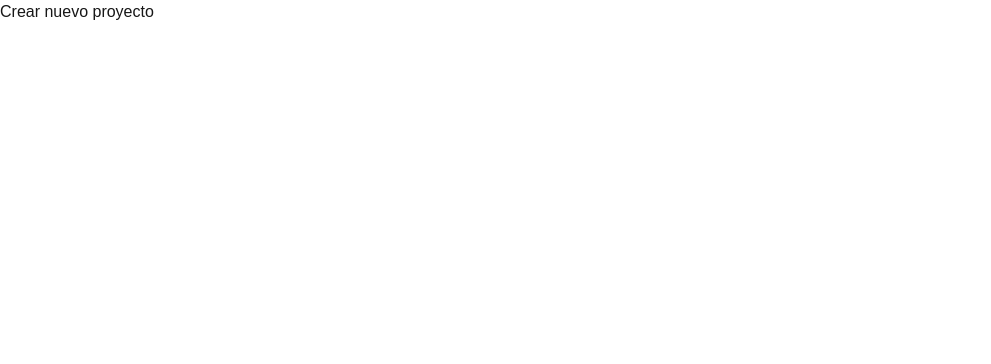
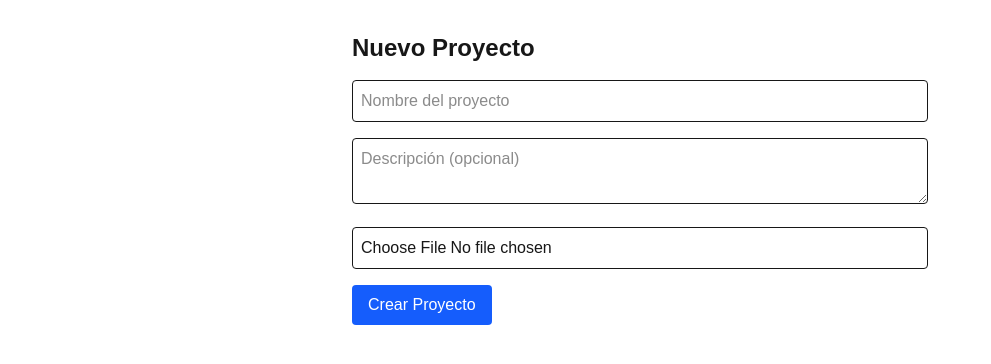
Before and after one commit to SantiTJ/klip-mini, a Next.js app: page /nuevo in a window 1280 px wide. Shown: the top 364 px of the page, without its empty margins (0-991 px from the left). Built offline with nearby package versions, Linux system fonts and the light colour scheme; no server answers; sample sign-in values are in the browser's storage.

Commit message:
feat: mostrar proyectos del usuario autenticado en la ruta /proyectos

```diff
--- /dev/null
+++ b/app/api/upload/route.ts
@@ -0,0 +1,39 @@
+import { NextResponse } from 'next/server';
+import { v4 as uuidv4 } from 'uuid';
+import { getStorage, ref, uploadBytes, getDownloadURL } from 'firebase/storage';
+import { initializeApp } from 'firebase/app';
+
+// Configuración de Firebase
+const firebaseConfig = {
+  apiKey: process.env.FIREBASE_API_KEY!,
+  authDomain: process.env.FIREBASE_AUTH_DOMAIN!,
+  projectId: process.env.FIREBASE_PROJECT_ID!,
+  storageBucket: process.env.FIREBASE_STORAGE_BUCKET!,
+  messagingSenderId: process.env.FIREBASE_MESSAGING_SENDER_ID!,
+  appId: process.env.FIREBASE_APP_ID!,
+};
+
+// Inicializa Firebase
+const firebaseApp = initializeApp(firebaseConfig);
+const storage = getStorage(firebaseApp);
+
+// Ruta POST para subir archivos
+export async function POST(req: Request) {
+  const formData = await req.formData();
+  const file = formData.get('file') as File;
+
+  if (!file) {
+    return NextResponse.json({ error: 'No se recibió archivo' }, { status: 400 });
+  }
+
+  const bytes = await file.arrayBuffer();
+  const buffer = Buffer.from(bytes);
+
+  const nombreUnico = `uploads/${uuidv4()}-${file.name}`;
+  const storageRef = ref(storage, nombreUnico);
+
+  await uploadBytes(storageRef, buffer);
+  const url = await getDownloadURL(storageRef);
+
+  return NextResponse.json({ url });
+}
--- a/app/dashboard/page.tsx
+++ b/app/dashboard/page.tsx
@@ -10,7 +10,7 @@ export default function DashboardPage() {
     <ProtectedRoute>
       <div>
         <h1>Bienvenido al Dashboard</h1>
-        <p>Usuario autenticado: <strong>{user}</strong></p>
+        <p>Bienvenido, {user?.email}</p>
         <button onClick={logout}>Cerrar sesión</button>
       </div>
     </ProtectedRoute>
--- a/app/login/page.tsx
+++ b/app/login/page.tsx
@@ -2,36 +2,41 @@
 
 import { useState } from 'react';
 import { useRouter } from 'next/navigation';
-import { signInWithEmailAndPassword } from '@/lib/auth';
-import { useAuth } from '@/context/AuthContext';
+import { signInWithEmailAndPassword } from 'firebase/auth';
+import { auth } from '@/lib/firebase';
 
 export default function LoginPage() {
   const [email, setEmail] = useState('');
   const [password, setPassword] = useState('');
   const [error, setError] = useState('');
   const router = useRouter();
-  const { login } = useAuth(); // Contexto
 
-  const handleLogin = async () => {
+  const handleLogin = async (e: React.FormEvent) => {
+    e.preventDefault();
+    setError('');
+
     try {
-      await signInWithEmailAndPassword(email, password);
-      login(email); // Guardamos el email en el contexto
-      router.push('/dashboard');
-    } catch (err: any) {
-      setError(err.message);
+      await signInWithEmailAndPassword(auth, email, password);
+      router.push('/dashboard'); // o '/proyectos' si prefieres
+    } catch (err) {
+      setError('Error al iniciar sesión');
+      console.error(err);
     }
   };
 
   return (
-    <div>
-      <h1>Iniciar sesión</h1>
-      {error && <p style={{ color: 'red' }}>{error}</p>}
+    <div className="max-w-sm mx-auto py-8">
+      <h1 className="text-2xl font-bold mb-4">Iniciar sesión</h1>
 
+      {error && <p className="text-red-500 mb-2">{error}</p>}
+
+      <form onSubmit={handleLogin} className="space-y-4">
         <input
           type="email"
-        placeholder="Correo"
+          placeholder="Correo electrónico"
           value={email}
           onChange={(e) => setEmail(e.target.value)}
+          className="w-full p-2 border rounded"
         />
 
         <input
@@ -39,9 +44,16 @@ export default function LoginPage() {
           placeholder="Contraseña"
           value={password}
           onChange={(e) => setPassword(e.target.value)}
+          className="w-full p-2 border rounded"
         />
 
-      <button onClick={handleLogin}>Iniciar sesión</button>
+        <button
+          type="submit"
+          className="px-4 py-2 bg-blue-600 text-white rounded hover:bg-blue-700"
+        >
+          Iniciar sesión
+        </button>
+      </form>
     </div>
   );
 }
--- /dev/null
+++ b/app/nuevo/NuevoProyectoPage.tsx
@@ -0,0 +1,86 @@
+  'use client';
+
+  import { useState } from 'react';
+  import { useRouter } from 'next/navigation';
+  import { useAuth } from '@/context/AuthContext';
+  import { createProject } from '@/lib/project';
+
+  export default function NuevoProyectoPage() {
+    const router = useRouter();
+    const { user } = useAuth();
+
+    const [nombre, setNombre] = useState('');
+    const [descripcion, setDescripcion] = useState('');
+    const [archivo, setArchivo] = useState<File | null>(null);
+    const [error, setError] = useState('');
+
+    const handleSubmit = async (e: React.FormEvent) => {
+      e.preventDefault();
+      setError('');
+
+      if (!user) {
+        setError('No hay usuario autenticado.');
+        return;
+      }
+
+      if (!nombre || !archivo) {
+        setError('El nombre y el archivo son obligatorios.');
+        return;
+      }
+
+      try {
+        await createProject(user, {
+          nombre,
+          descripcion,
+          archivo,
+        });
+
+        router.push('/proyectos');
+      } catch (err) {
+        console.error(err);
+        setError('Error al crear el proyecto.');
+      }
+    };
+
+    return (
+      <div className="max-w-xl mx-auto py-8">
+        <h1 className="text-2xl font-bold mb-4">Nuevo Proyecto</h1>
+
+        {error && <p className="text-red-500 mb-2">{error}</p>}
+
+        <form onSubmit={handleSubmit} className="space-y-4">
+          <input
+            type="text"
+            placeholder="Nombre del proyecto"
+            value={nombre}
+            onChange={(e) => setNombre(e.target.value)}
+            className="w-full p-2 border rounded"
+          />
+
+          <textarea
+            placeholder="Descripción (opcional)"
+            value={descripcion}
+            onChange={(e) => setDescripcion(e.target.value)}
+            className="w-full p-2 border rounded"
+          />
+
+          <input
+            type="file"
+            onChange={(e) => {
+              if (e.target.files?.[0]) {
+                setArchivo(e.target.files[0]);
+              }
+            }}
+            className="w-full p-2 border rounded"
+          />
+
+          <button
+            type="submit"
+            className="px-4 py-2 bg-blue-600 text-white rounded hover:bg-blue-700"
+          >
+            Crear Proyecto
+          </button>
+        </form>
+      </div>
+    );
+  }
--- a/app/nuevo/page.tsx
+++ b/app/nuevo/page.tsx
@@ -1,3 +1,10 @@
-export default function NuevoProyectoPage() {
-  return <h1>Crear nuevo proyecto</h1>;
+import ProtectedRoute from '@/components/ProtectedRoute';
+import NuevoProyectoPage from './NuevoProyectoPage';
+
+export default function NuevoPage() {
+  return (
+    <ProtectedRoute>
+      <NuevoProyectoPage />
+    </ProtectedRoute>
+  );
 }
--- a/components/UploadFile.tsx
+++ b/components/UploadFile.tsx
@@ -1,3 +1,23 @@
-export default function UploadFile() {
-  return <div>Subir archivo</div>;
+// lib/uploadFile.ts
+import { getStorage, ref, uploadBytesResumable, getDownloadURL } from 'firebase/storage';
+
+export async function subirArchivo(archivo: File, uid: string): Promise<string> {
+  const storage = getStorage();
+  const archivoRef = ref(storage, `archivos/${uid}/${archivo.name}`);
+  const uploadTask = uploadBytesResumable(archivoRef, archivo);
+
+  return new Promise((resolve, reject) => {
+    uploadTask.on(
+      'state_changed',
+      null,
+      (error) => {
+        console.error('Error al subir el archivo:', error);
+        reject(error);
+      },
+      async () => {
+        const downloadURL = await getDownloadURL(uploadTask.snapshot.ref);
+        resolve(downloadURL);
+      }
+    );
+  });
 }
--- a/context/AuthContext.tsx
+++ b/context/AuthContext.tsx
@@ -1,40 +1,37 @@
-'use client'
+'use client';
 
 import { createContext, useContext, useState, useEffect, ReactNode } from 'react';
+import { User, onAuthStateChanged, signOut } from 'firebase/auth';
+import { auth } from '@/lib/firebase';
 
 type AuthContextType = {
-  user: string | null;
+  user: User | null;
   loading: boolean;
-  login: (user: string) => void;
   logout: () => void;
 };
 
 const AuthContext = createContext<AuthContextType | undefined>(undefined);
 
 export const AuthContextProvider = ({ children }: { children: ReactNode }) => {
-  const [user, setUser] = useState<string | null>(null);
-  const [loading, setLoading] = useState(true); // Nuevo estado
+  const [user, setUser] = useState<User | null>(null);
+  const [loading, setLoading] = useState(true);
 
   useEffect(() => {
-    const storedUser = localStorage.getItem('user');
-    if (storedUser) {
-      setUser(storedUser);
-    }
-    setLoading(false); // Ya terminó de intentar cargar el usuario
+    const unsubscribe = onAuthStateChanged(auth, (firebaseUser) => {
+      setUser(firebaseUser);
+      setLoading(false);
+    });
+
+    return () => unsubscribe();
   }, []);
 
-  const login = (user: string) => {
-    localStorage.setItem('user', user);
-    setUser(user);
-  };
-
-  const logout = () => {
-    localStorage.removeItem('user');
+  const logout = async () => {
+    await signOut(auth);
     setUser(null);
   };
 
   return (
-    <AuthContext.Provider value={{ user, login, logout, loading }}>
+    <AuthContext.Provider value={{ user, logout, loading }}>
       {children}
     </AuthContext.Provider>
   );
--- a/lib/firebase.ts
+++ b/lib/firebase.ts
@@ -1,3 +1,5 @@
+'use client';
+
 import { initializeApp } from 'firebase/app';
 import { getAuth } from 'firebase/auth';
 import { getFirestore } from 'firebase/firestore';
@@ -14,6 +16,19 @@ const firebaseConfig = {
 
 const app = initializeApp(firebaseConfig);
 
+// ✅ Inicializar App Check correctamente en modo debug solo en cliente
+if (typeof window !== 'undefined') {
+  // @ts-ignore
+  self.FIREBASE_APPCHECK_DEBUG_TOKEN = true;
+
+  import('firebase/app-check').then(({ initializeAppCheck, ReCaptchaV3Provider }) => {
+    initializeAppCheck(app, {
+      provider: new ReCaptchaV3Provider('debug'),
+      isTokenAutoRefreshEnabled: true,
+    });
+  });
+}
+
 const auth = getAuth(app);
 const db = getFirestore(app);
 const storage = getStorage(app);
--- /dev/null
+++ b/lib/project.ts
@@ -0,0 +1,22 @@
+import { addDoc, collection, serverTimestamp } from 'firebase/firestore';
+import { db } from './firebase';
+import { subirArchivo } from '@/components/UploadFile';
+import { User } from 'firebase/auth';
+
+interface ProyectoData {
+  nombre: string;
+  descripcion: string;
+  archivo: File;
+}
+
+export async function createProject(user: User, { nombre, descripcion, archivo }: ProyectoData) {
+  const url = await subirArchivo(archivo, user.uid);
+
+  await addDoc(collection(db, 'projects'), {
+    nombre,
+    descripcion,
+    archivoURL: url,
+    uid: user.uid,
+    createdAt: serverTimestamp(),
+  });
+}
--- a/package.json
+++ b/package.json
@@ -12,7 +12,8 @@
     "firebase": "^12.0.0",
     "next": "15.4.5",
     "react": "19.1.0",
-    "react-dom": "19.1.0"
+    "react-dom": "19.1.0",
+    "uuid": "^11.1.0"
   },
   "devDependencies": {
     "@eslint/eslintrc": "^3",
--- a/types/project.ts
+++ b/types/project.ts
@@ -1,6 +1,8 @@
 export interface Project {
-  id: string;
+  id?: string; // lo añade Firestore automáticamente
   name: string;
-  description: string;
-  imageUrl?: string;
+  description?: string;
+  fileUrl: string;
+  userId: string;
+  createdAt: number;
 }
```
Also changed, not shown: 1 other file (tests, documents, lock files or other folders). Lines whose indentation alone changed are shown as unchanged.
